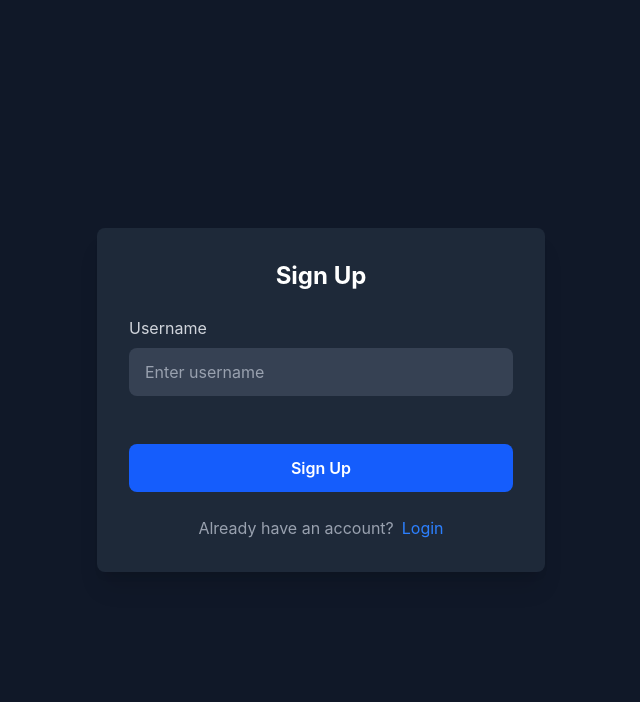
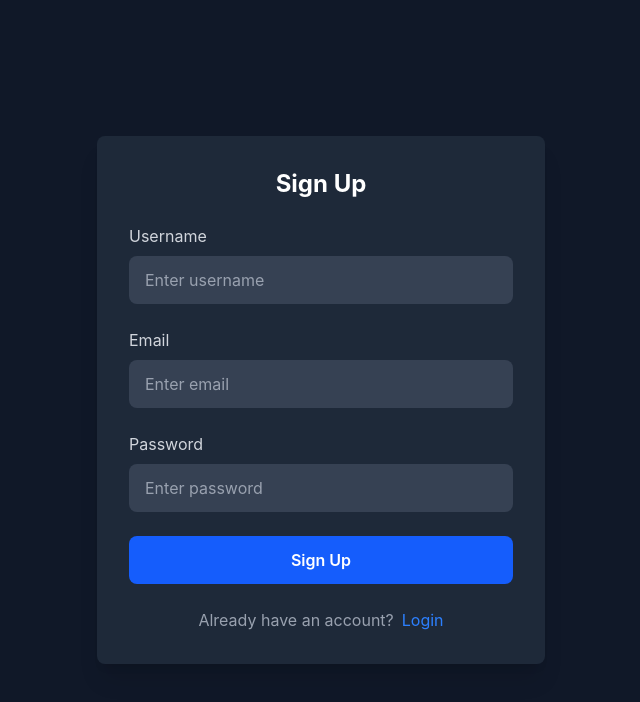
Before and after one commit to Ahmad264/Reconstructed-Pages, a React (Create React App) app: page /signup in a window 1280 px wide. Shown: the top 702 px of the page, without its empty margins (319-959 px from the left). Built offline with nearby package versions, Linux system fonts and the light colour scheme.

Commit message:
Updated  Signup.jsx for backend API

```diff
--- a/src/pages/auth/Signup.jsx
+++ b/src/pages/auth/Signup.jsx
@@ -7,10 +7,32 @@ export default function Signup() {
     email: '',
     password: ''
   });
+  const [error, setError] = useState('');
+  const [loading, setLoading] = useState(false);
 
-  const handleSubmit = (e) => {
+  const handleSubmit = async (e) => {
     e.preventDefault();
-    console.log(formData);
+    setLoading(true);
+    setError('');
+
+    try {
+      //Real API call to backend signup endpoint
+      const response = await fetch('https://backend.com/api/signup', {
+        method: 'POST',
+        headers: { 'Content-Type': 'application/json' },
+        body: JSON.stringify(formData)
+      });
+      const data = await response.json();
+
+      if (response.ok) {
+      } else {
+        setError(data.message || 'Signup failed'); //For backend error
+      }
+    } catch (err) {
+      setError('Network error'); //To handle network errors
+    } finally {
+      setLoading(false);
+    }
   };
 
   return (
@@ -25,13 +47,32 @@ export default function Signup() {
               className="w-full px-4 py-3 bg-gray-700 rounded-lg text-white placeholder-gray-400 focus:ring-2 focus:ring-blue-500"
               placeholder="Enter username"
               value={formData.username}
-              onChange={(e) => setFormData({...formData, username: e.target.value})}/>
+              onChange={(e) => setFormData({ ...formData, username: e.target.value })}/>
           </div>
-
+          <div>
+            <label className="block text-gray-300 mb-2">Email</label>
+            <input
+              type="email"
+              className="w-full px-4 py-3 bg-gray-700 rounded-lg text-white placeholder-gray-400 focus:ring-2 focus:ring-blue-500"
+              placeholder="Enter email"
+              value={formData.email}
+              onChange={(e) => setFormData({ ...formData, email: e.target.value })}/>
+          </div>
+          <div>
+            <label className="block text-gray-300 mb-2">Password</label>
+            <input
+              type="password"
+              className="w-full px-4 py-3 bg-gray-700 rounded-lg text-white placeholder-gray-400 focus:ring-2 focus:ring-blue-500"
+              placeholder="Enter password"
+              value={formData.password}
+              onChange={(e) => setFormData({ ...formData, password: e.target.value })}/>
+          </div>
+          {error && <p className="text-red-500">{error}</p>}
           <button
             type="submit"
-            className="w-full bg-blue-600 hover:bg-blue-700 text-white font-semibold py-3 px-4 rounded-lg transition-colors">
-            Sign Up
+            className="w-full bg-blue-600 hover:bg-blue-700 text-white font-semibold py-3 px-4 rounded-lg transition-colors"
+            disabled={loading}>
+            {loading ? 'Signing up...' : 'Sign Up'}
           </button>
           <p className="text-gray-400 text-center mt-4">
             Already have an account?
```
